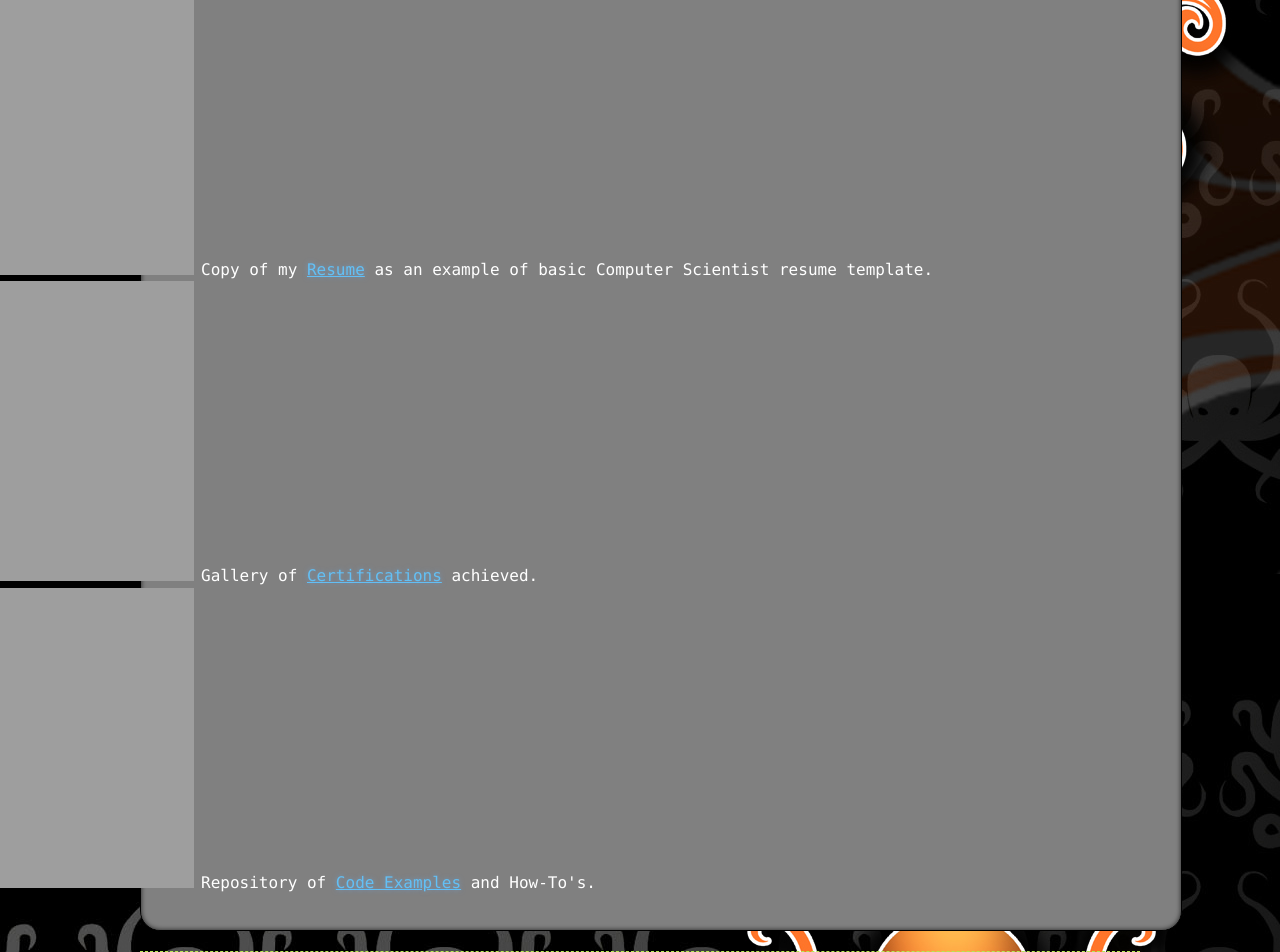
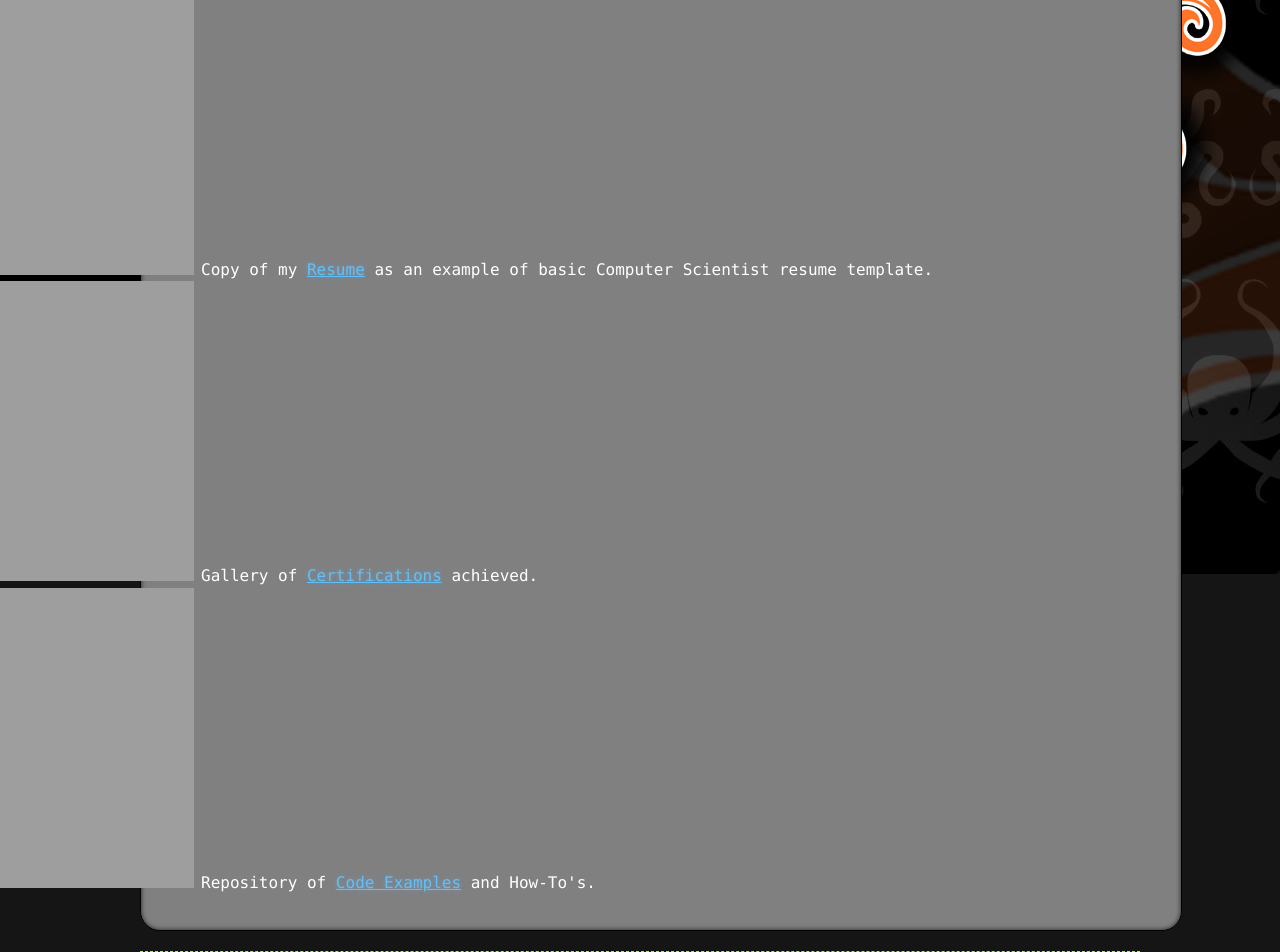
Before and after one commit to Andres2295/Andres-Torres-Colon, a Jekyll site: the page built from index.md, in a window 1280 px wide. Shown: the part 506-1458 px from the top of the page. Built offline with Jekyll 4.4.1, drawn with Linux system fonts in a browser that asks for light colours; our own code applies the rules of GitHub Pages for plain Markdown files.

Commit message:
Update jekyll-theme-hacker.scss

```diff
--- a/_sass/jekyll-theme-hacker.scss
+++ b/_sass/jekyll-theme-hacker.scss
@@ -18,6 +18,8 @@ body {
   margin: 0;
   padding: 0;
   background: $body-background url("../images/Octologic_Screensaver.jpg") 0 0;
+  background-repeat: no-repeat;
+  background-size: auto;
   color: $body-foreground;
   font-size: 16px;
   line-height: 1.5;
```
